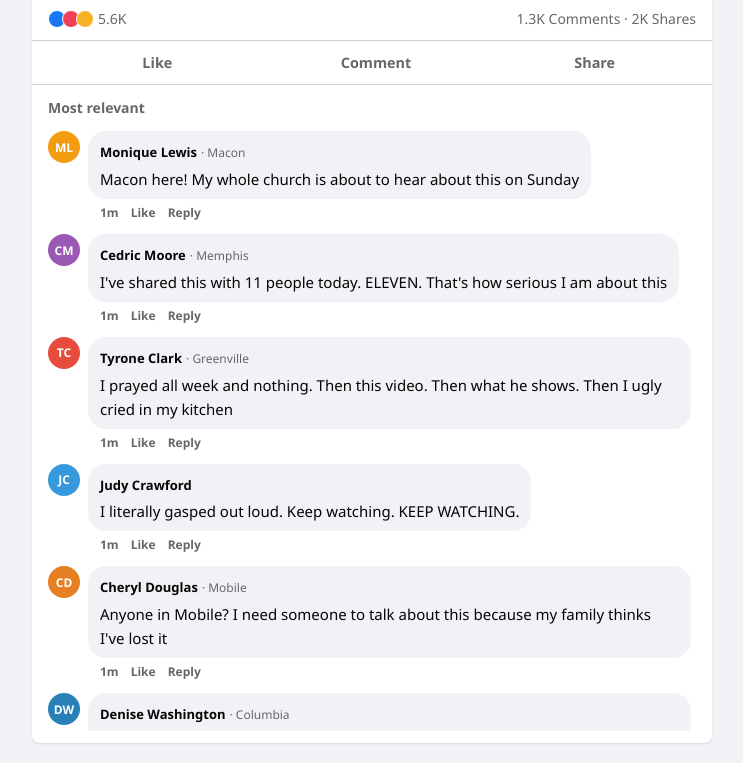
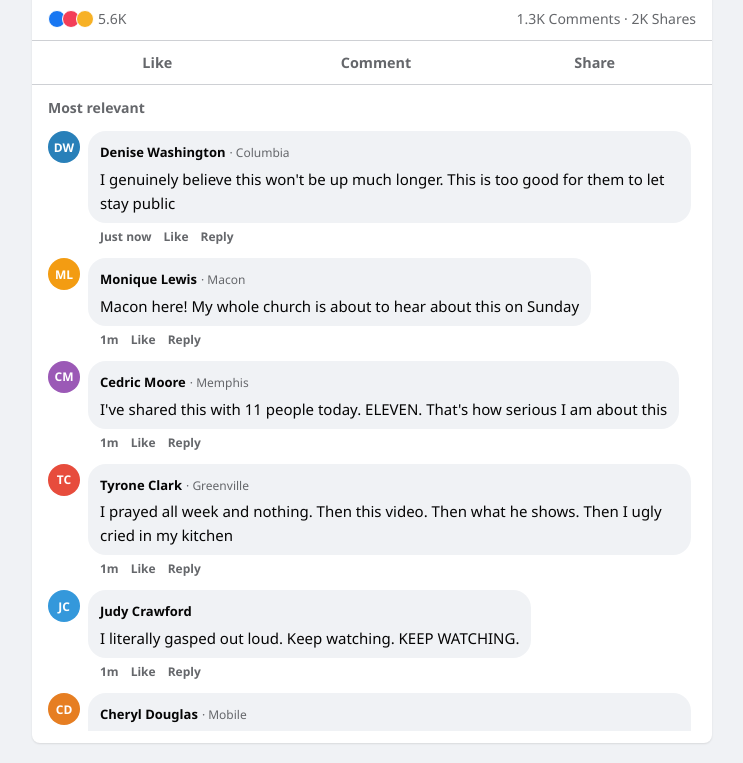
Before and after one commit to jacksonmerrill9870-jpg/proverbprofits, a Next.js app: page /discover in a window 1280 px wide. Shown: the part 1173-1936 px from the top of the page, without its empty margins (268-1011 px from the left). Built offline with nearby package versions, Linux system fonts and the light colour scheme; some icons are missing.

Commit message:
Enhance discovery page: autoplay video, top-down comments, and auto-redirect to checkout

```diff
--- a/src/app/discover/page.js
+++ b/src/app/discover/page.js
@@ -3,7 +3,9 @@
 import React, { useState, useEffect, useRef } from 'react';
 import Image from 'next/image';
 import Link from 'next/link';
+import { useRouter } from 'next/navigation';
 import './discover.css';
+
 
 const ALL_COMMENTS = [
   { id: 1, name: "Monique Lewis", location: "Macon", initials: "ML", color: "#f39c12", text: "Macon here! My whole church is about to hear about this on Sunday" },
@@ -29,7 +31,9 @@ const ALL_COMMENTS = [
 const TIMERS = [5000, 7000, 10000];
 
 export default function DiscoverPage() {
+  const router = useRouter();
   const [isPlaying, setIsPlaying] = useState(false);
+
   const [visibleComments, setVisibleComments] = useState(
     ALL_COMMENTS.slice(0, 5).map(c => ({ ...c, addedAt: Date.now() - 60000 }))
   );
@@ -96,8 +100,9 @@ export default function DiscoverPage() {
 
     const timeoutId = setTimeout(() => {
       const newComment = { ...ALL_COMMENTS[nextCommentIndex], addedAt: Date.now() };
-      setVisibleComments(prev => [...prev, newComment]);
+      setVisibleComments(prev => [newComment, ...prev]);
       setNextCommentIndex(prev => prev + 1);
+
     }, delay);
 
     return () => clearTimeout(timeoutId);
@@ -186,10 +191,14 @@ export default function DiscoverPage() {
             poster="https://res.cloudinary.com/dtgbqtaay/video/upload/f_auto,q_auto/lv_0_20260423200427_hyxa3r.jpg"
             className="video-placeholder"
             playsInline
+            autoPlay
+            muted
             preload="auto"
             onPlay={() => setIsPlaying(true)}
             onPause={() => setIsPlaying(false)}
+            onEnded={() => router.push('/checkout')}
           />
+
 
           <div className="video-overlay">
             <div className="subtitles">
```
